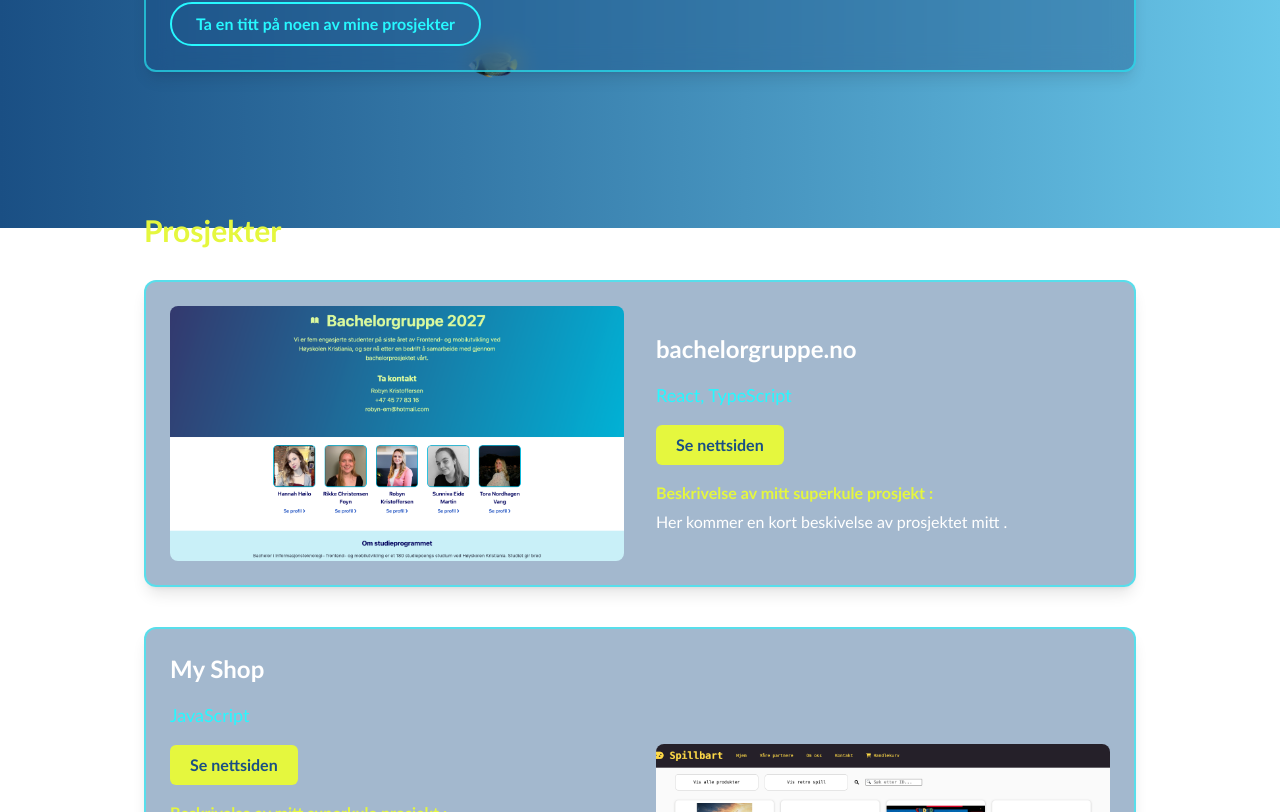
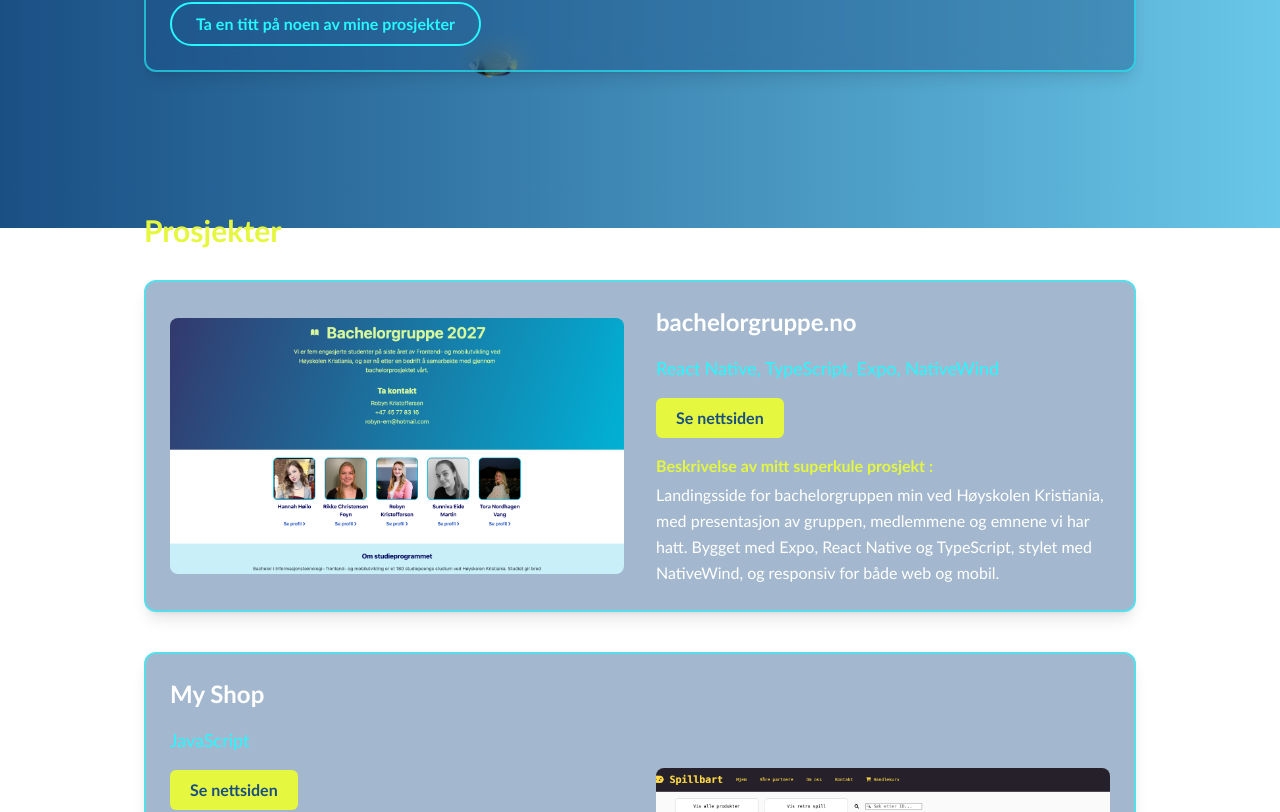
Before and after one commit to Hannahhoilo/My-Portfolio, a React (Vite) app: page / in a window 1280 px wide. Shown: the part 572-1384 px from the top of the page. Built offline with nearby package versions, Linux system fonts and the light colour scheme.

Commit message:
la til beskrivelsestekst

```diff
--- a/src/data/projects.ts
+++ b/src/data/projects.ts
@@ -9,8 +9,9 @@ export const projects: IProject[] = [
   {
     id: 1,
     title: "bachelorgruppe.no",
-    description: "Her kommer en kort beskivelse av prosjektet mitt .",
-    technologies: ["React", "TypeScript"],
+    description:
+      "Landingsside for bachelorgruppen min ved Høyskolen Kristiania, med presentasjon av gruppen, medlemmene og emnene vi har hatt. Bygget med Expo, React Native og TypeScript, stylet med NativeWind, og responsiv for både web og mobil.",
+    technologies: ["React Native", "TypeScript", "Expo", "NativeWind"],
     liveUrl: "https://bachelorgruppe.no",
     image: project1,
   },
```
